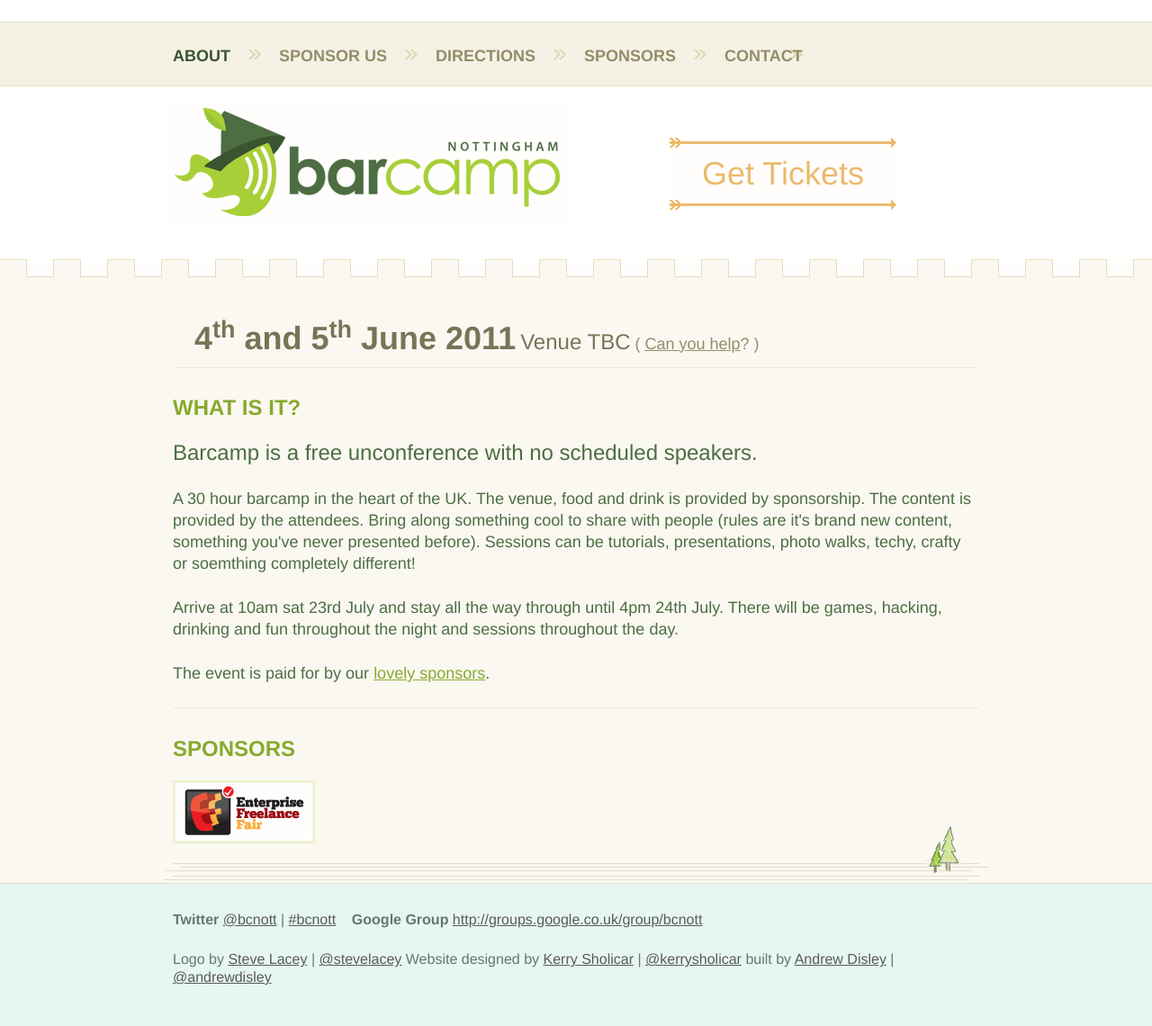
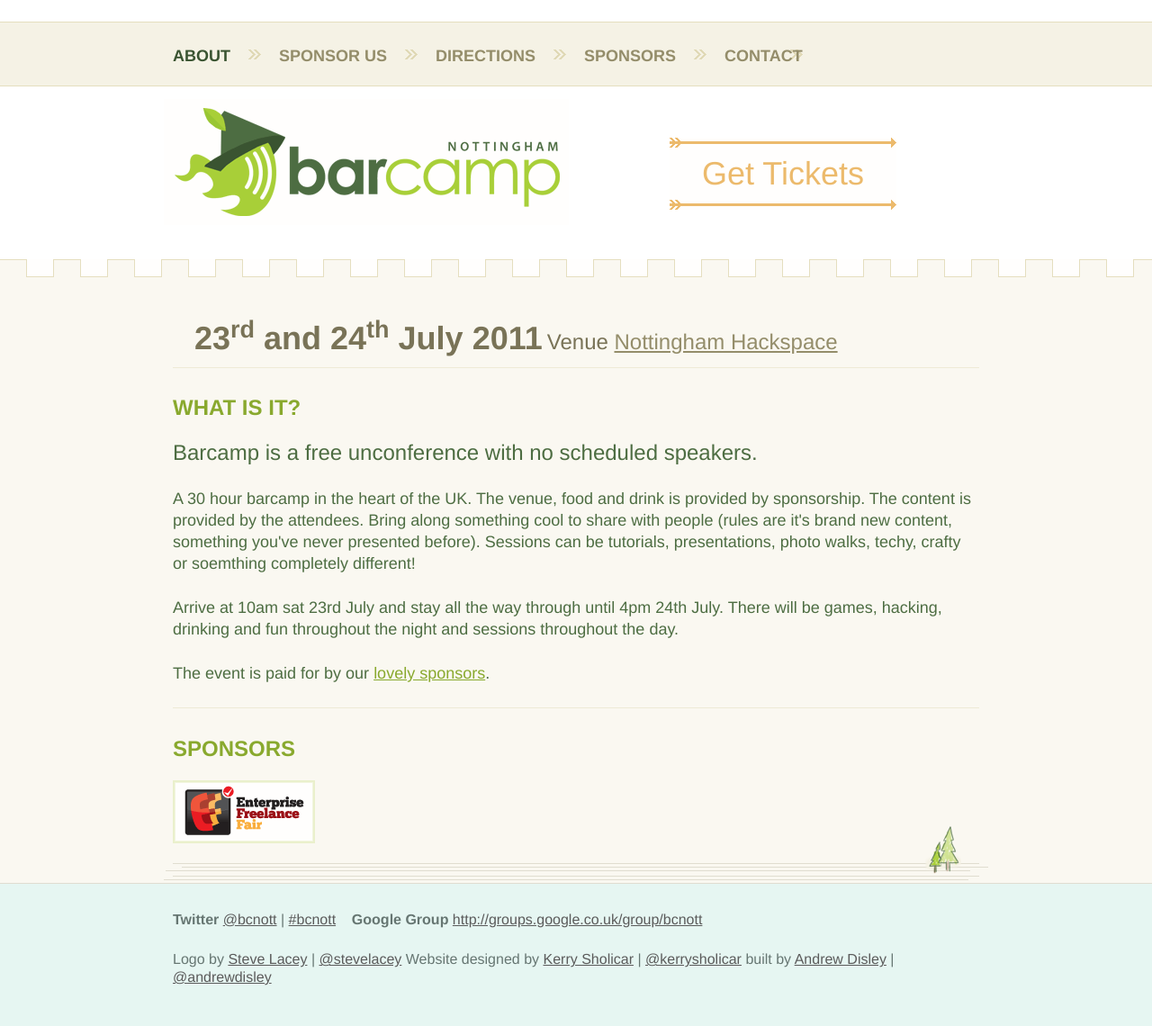
Before and after one commit to andrewdisley/barcamp-nottingham, a Jekyll site: the page built from home.html, in a window 1280 px wide. Shown: the whole page at 90% size. Built offline with Jekyll 4.4.1, drawn with Linux system fonts in a browser that asks for light colours.

Commit message:
updated date

```diff
--- a/_layouts/default.html
+++ b/_layouts/default.html
@@ -24,7 +24,7 @@
       <header id="Header" role="banner">
         <div class="container">
           <h1><a href="{{ site.url }}"><img alt="{{ site.title }}" height="140" src="{{ site.assets_url }}img/{{ site.name }}.png" width="450"></a></h1>
-          <h2><span class="date">4<sup>th</sup> and 5<sup>th</sup> June 2011</span> <span class="venue">Venue TBC</span> ( <a href="http://nottinghack.org.uk/?p=626">Can you help</a>? )</h2>
+          <h2><span class="date">23<sup>rd</sup> and 24<sup>th</sup> July 2011</span> <span class="venue">Venue <a href="http://nottinghack.org.uk/">Nottingham Hackspace</a></span></h2>
           <p class="tickets"><a href="http://bcnott.eventbrite.com/">Get Tickets</a></p>
         </div>
         <nav id="NavPri" role="navigation">
```
